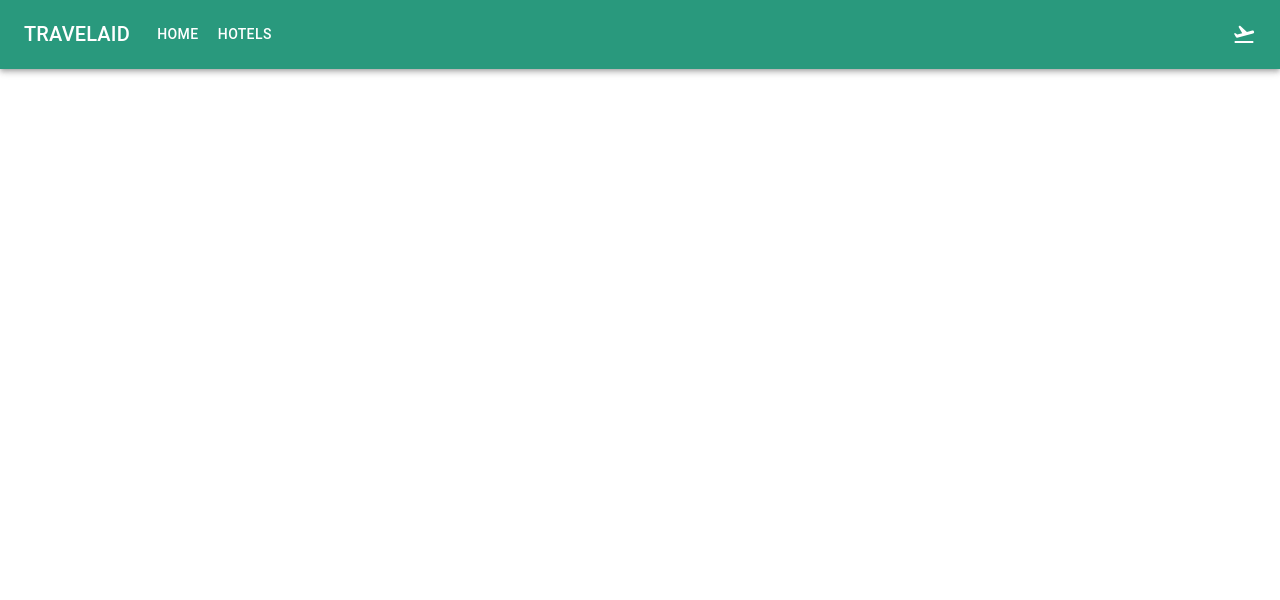
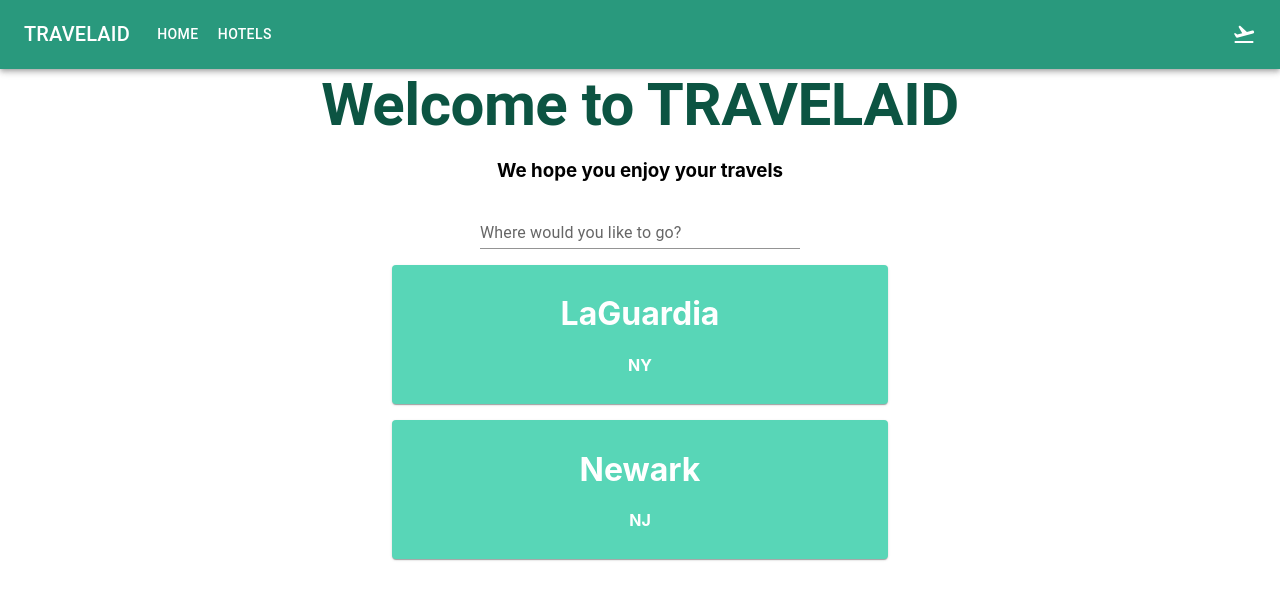
Before and after one commit to shaindel-n/FlywayTravel, a React (Create React App) app: page / in a window 1280 px wide. Shown: the top 600 px of the page. Built offline with nearby package versions, Linux system fonts and the light colour scheme.

Commit message:
Added Home page, just components without functionality

```diff
--- a/package.json
+++ b/package.json
@@ -21,6 +21,7 @@
     "gh-pages": "^3.2.3",
     "react": "^18.0.0",
     "react-dom": "^18.0.0",
+    "react-native": "^0.68.1",
     "react-router-dom": "^6.3.0",
     "react-scripts": "5.0.0",
     "web-vitals": "^2.1.4"
--- a/src/components/app/App.jsx
+++ b/src/components/app/App.jsx
@@ -1,6 +1,7 @@
 import "./App.css";
 import { HashRouter, Routes, Route } from "react-router-dom";
 import { Hotels } from "../hotels/hotels";
+import { Home } from "../home/home";
 import { Header } from "../header/header";
 
 function App() {
@@ -9,7 +10,7 @@ function App() {
       <HashRouter>
         <Header />
         <Routes>
-          {/* <Route path="/" element={<Home />}></Route> */}
+          <Route path="/" element={<Home />} />
           <Route path="/hotels" element={<Hotels />} />
           {/* <Route path="/chat" element={<Chat />} /> */}
         </Routes>
--- a/src/components/home/home.jsx
+++ b/src/components/home/home.jsx
@@ -1 +1,89 @@
-export const Home = () => {};
+import { Paper, TextField, Typography } from "@mui/material";
+import { Box } from "@mui/system";
+import { useState } from "react";
+
+function LocationInput() {
+  return (
+    <TextField
+      id="standard-basic"
+      label="Where would you like to go?"
+      variant="standard"
+      style={{ minWidth: "20rem", justifyContent: "center" }}
+    />
+  );
+}
+
+function Airport(props) {
+  return (
+    <Box
+      className="airport"
+      sx={{
+        display: "flex",
+        flexWrap: "wrap",
+        flexDirection: "row",
+      }}
+      defaultValue=""
+      style={{
+        justifyContent: "center",
+        marginTop: "1rem",
+      }}
+    >
+      <Paper
+        style={{
+          padding: ".5rem",
+          backgroundColor: "rgb(88, 214, 183)",
+          color: "white",
+          minWidth: "30rem",
+        }}
+        label={props.title}
+      >
+        <h1>{props.title}</h1>
+        <h4>{props.location}</h4>
+      </Paper>
+    </Box>
+  );
+}
+
+function Welcome() {
+  return (
+    <div>
+      <Typography
+        variant="h2"
+        style={{
+          color: "rgb(12, 84, 66)",
+          fontWeight: "bolder",
+        }}
+      >
+        Welcome to TRAVELAID
+      </Typography>
+      <h3>We hope you enjoy your travels</h3>
+    </div>
+  );
+}
+
+export const Home = () => {
+  const [airports, setAirports] = useState([
+    {
+      title: "LaGuardia",
+      location: "NY",
+    },
+    {
+      title: "Newark",
+      location: "NJ",
+    },
+  ]);
+
+  return (
+    <div>
+      <Welcome />
+      <LocationInput />
+      {airports.map((airport, index) => (
+        <Airport
+          title={airport.title}
+          location={airport.location}
+          key={index}
+        />
+      ))}
+    </div>
+  );
+};
--- a/src/components/hotels/hotels.jsx
+++ b/src/components/hotels/hotels.jsx
@@ -1,5 +1,4 @@
 import FavoriteIcon from "@mui/icons-material/Favorite";
-import { FavoriteBorderOutlined } from "@mui/icons-material";
 import {
   Paper,
   Box,
@@ -13,7 +12,6 @@ import { DatePicker, LocalizationProvider } from "@mui/x-date-pickers";
 import { AdapterDateFns } from "@mui/x-date-pickers/AdapterDateFns";
 
 import Select, { SelectChangeEvent } from "@mui/material/Select";
-//import { FavoriteBorderIcon } from "@mui/icons-material";
 
 import { useState } from "react";
 
```
Also changed, not shown: 1 other file (tests, documents, lock files or other folders).
